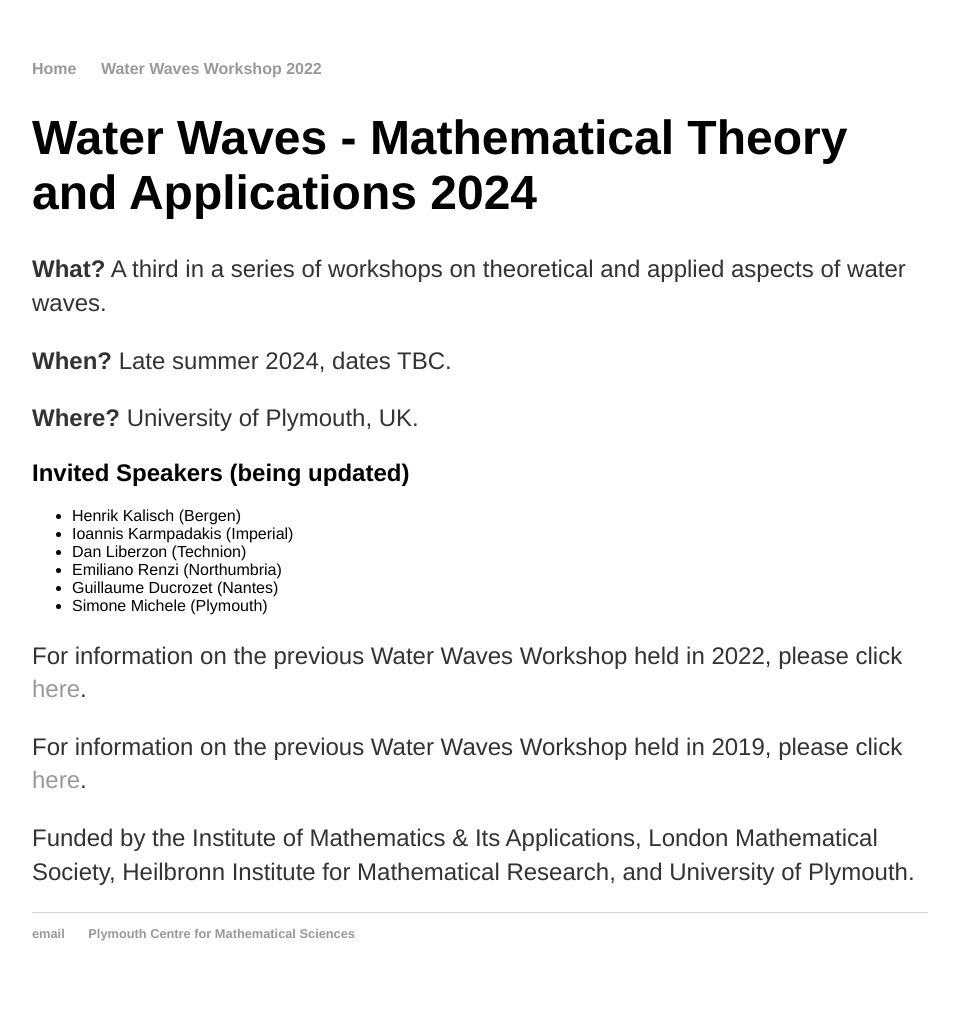
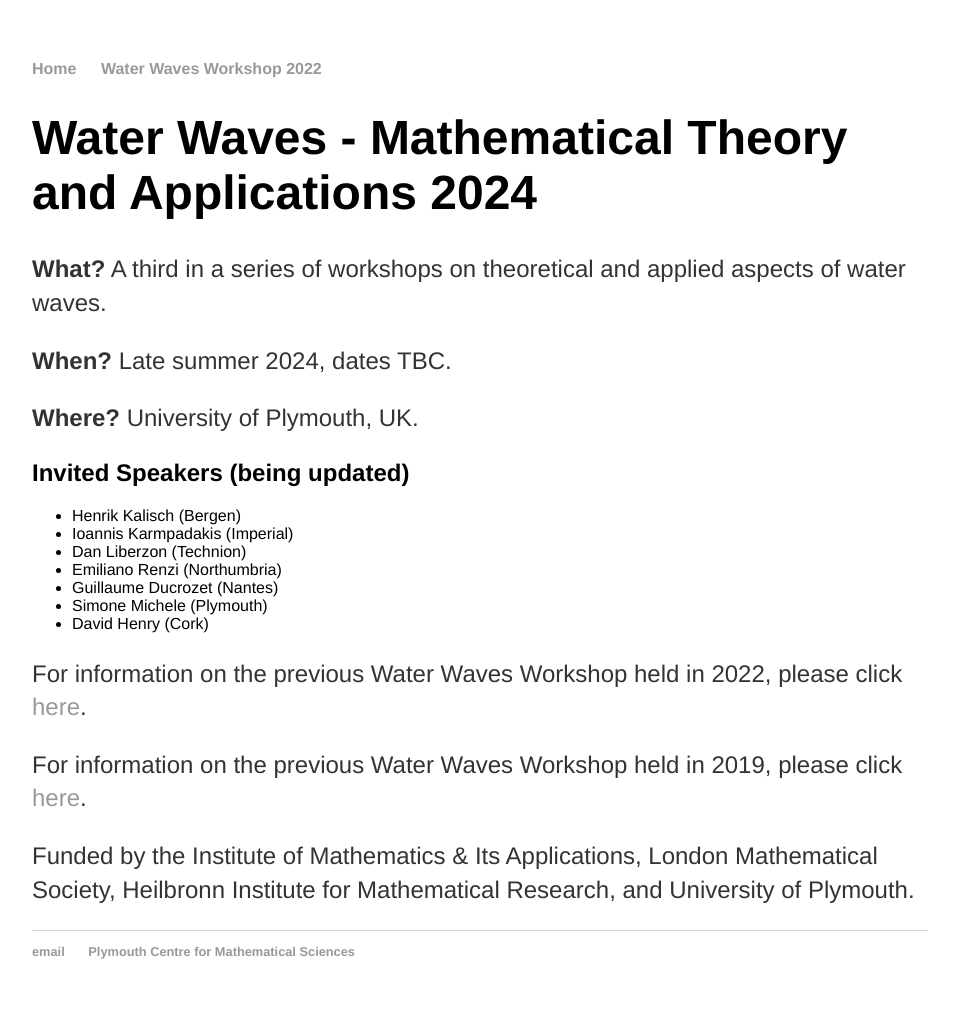
Before and after one commit to rstuhlmeier/rstuhlmeier.github.io, a Jekyll site: the page built from conferences/workshop2024.html, in a window 1280 px wide. Shown: the whole page, without its empty margins (160-1119 px from the left). Built offline with Jekyll 4.4.1, drawn with Linux system fonts in a browser that asks for light colours.

Commit message:
Added DH (UCC)

```diff
--- a/conferences/workshop2024.html
+++ b/conferences/workshop2024.html
@@ -18,6 +18,7 @@ title: Workshop Water Waves 2024 - Mathematical Theory and Applications
     <li>Emiliano Renzi (Northumbria)</li>
     <li>Guillaume Ducrozet (Nantes)</li>
     <li>Simone Michele (Plymouth) </li>
+    <li>David Henry (Cork)</li>
 </ul>
 
 
```
